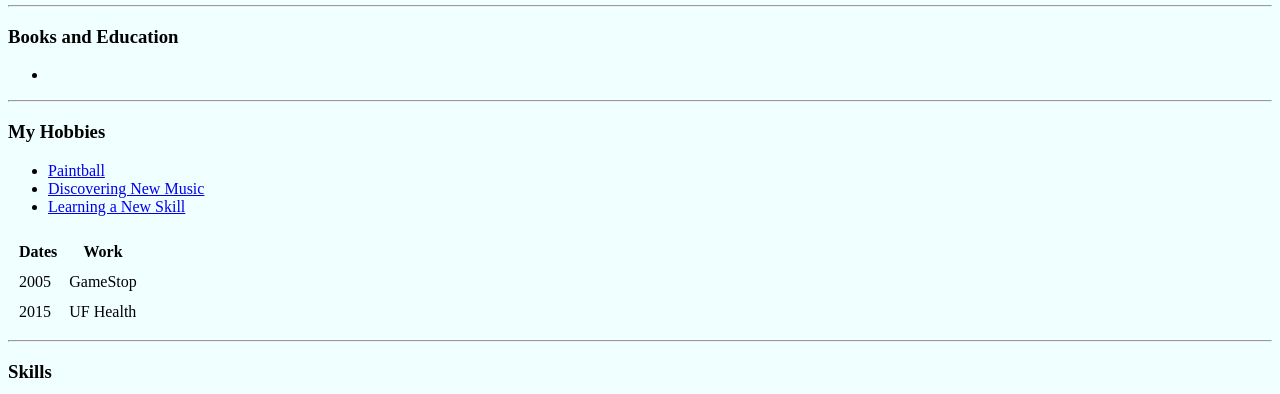
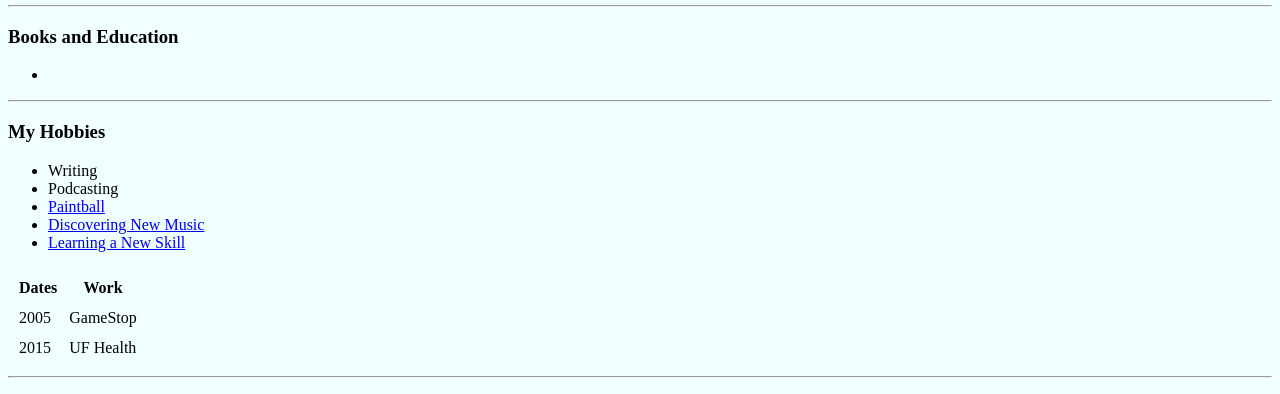
Before and after one commit to leecorey88/cv, a plain HTML site: page index.html in a window 1280 px wide. Shown: the part 357-751 px from the top of the page. Drawn offline with Linux system fonts and the light colour scheme.

Commit message:
Update index.html

```diff
--- a/index.html
+++ b/index.html
@@ -22,6 +22,8 @@
     <hr>
     <h3>My Hobbies</h3>
     <ul>
+      <li>Writing</li>
+      <li>Podcasting</li>
       <li><a href="https://paintballadventures.com/">Paintball</a></li>
       <li><a href="https://open.spotify.com/browse/featured">Discovering New Music</a></li>
       <li><a href="https://www.udemy.com/">Learning a New Skill</a></li>
```
